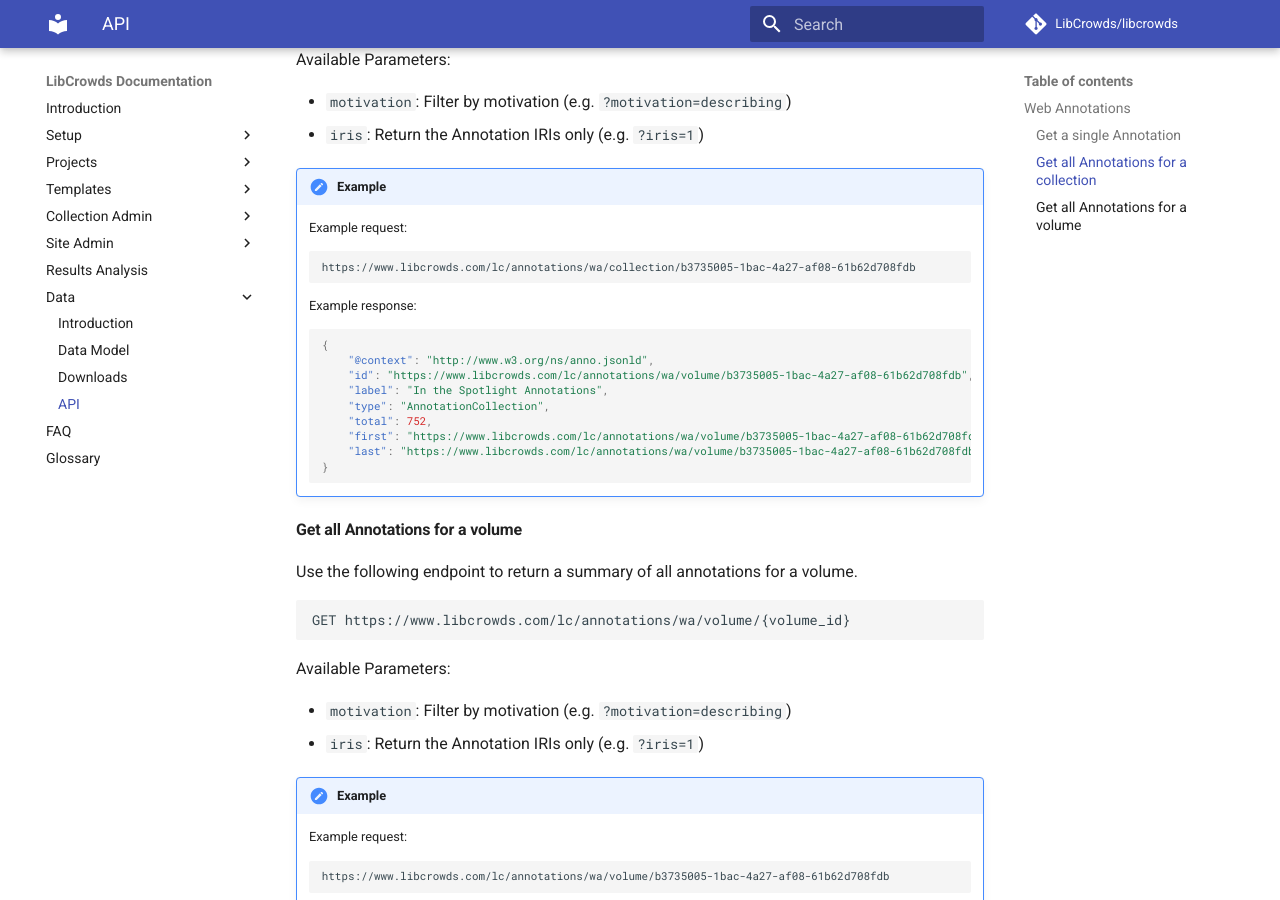
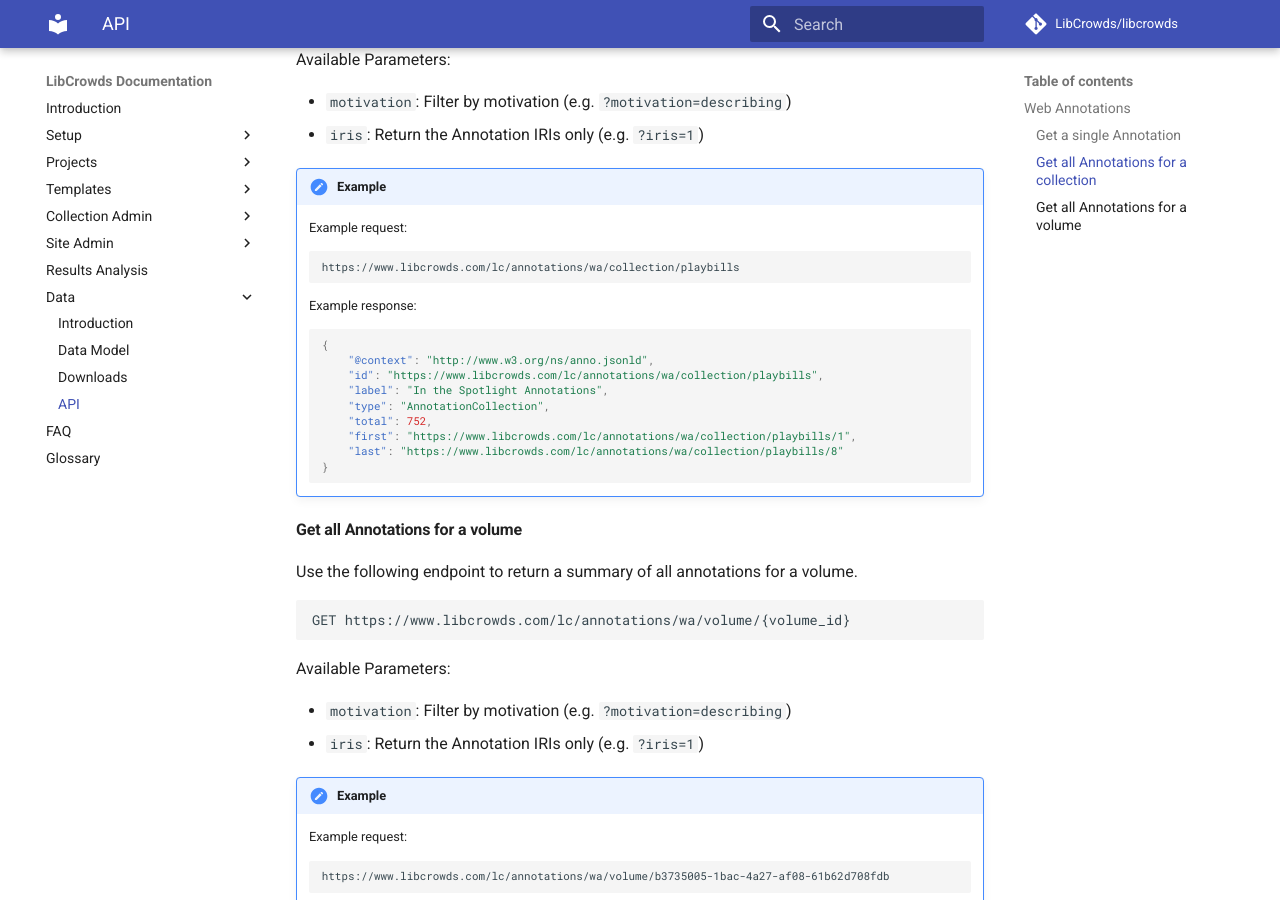
Before and after one commit to LibCrowds/docs, an MkDocs documentation site: the page built from docs/data/api.md, in a window 1280 px wide and 900 px high, scrolled down 1441 px. Built offline with MkDocs 1.6.1 and Material for MkDocs 9.7.7, drawn with Linux system fonts in a browser that asks for light colours; comment, search, counter and statistics services are not loaded; old or Windows-style settings are respelled for this version of MkDocs; some of the changed lines change nothing that is shown.

Commit message:
Fix example wa endpoints

````diff
--- a/docs/data/api.md
+++ b/docs/data/api.md
@@ -85,7 +85,7 @@ Available Parameters:
     Example request:
 
     ``` http
-    https://www.libcrowds.com/lc/annotations/wa/collection/b3735005-1bac-4a27-af08-61b62d708fdb
+    https://www.libcrowds.com/lc/annotations/wa/collection/playbills
     ```
 
     Example response:
@@ -93,12 +93,12 @@ Available Parameters:
     ```json-ld
     {
         "@context": "http://www.w3.org/ns/anno.jsonld",
-        "id": "https://www.libcrowds.com/lc/annotations/wa/volume/b3735005-1bac-4a27-af08-61b62d708fdb",
+        "id": "https://www.libcrowds.com/lc/annotations/wa/collection/playbills",
         "label": "In the Spotlight Annotations",
         "type": "AnnotationCollection",
         "total": 752,
-        "first": "https://www.libcrowds.com/lc/annotations/wa/volume/b3735005-1bac-4a27-af08-61b62d708fdb/1",
-        "last": "https://www.libcrowds.com/lc/annotations/wa/volume/b3735005-1bac-4a27-af08-61b62d708fdb/8"
+        "first": "https://www.libcrowds.com/lc/annotations/wa/collection/playbills/1",
+        "last": "https://www.libcrowds.com/lc/annotations/wa/collection/playbills/8"
     }
     ```
 
````
